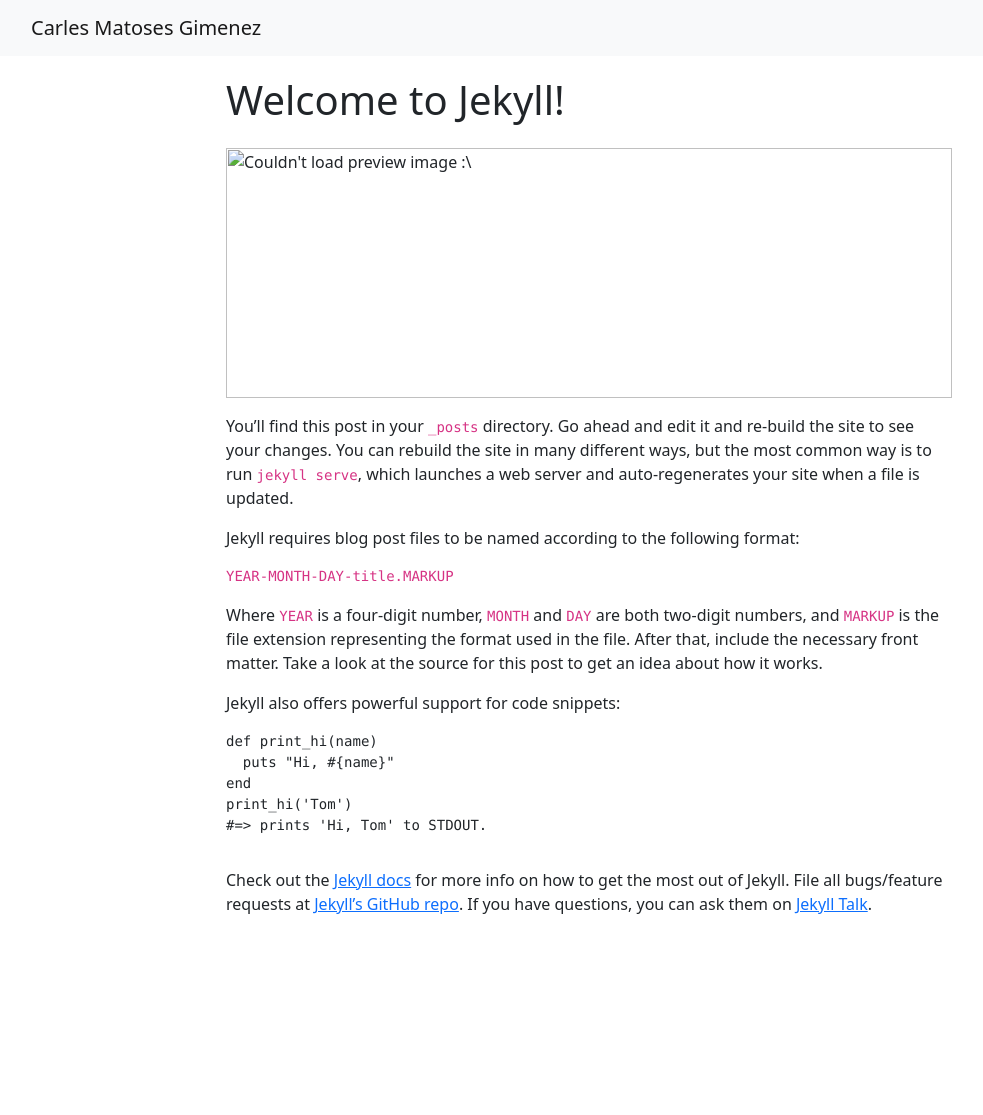
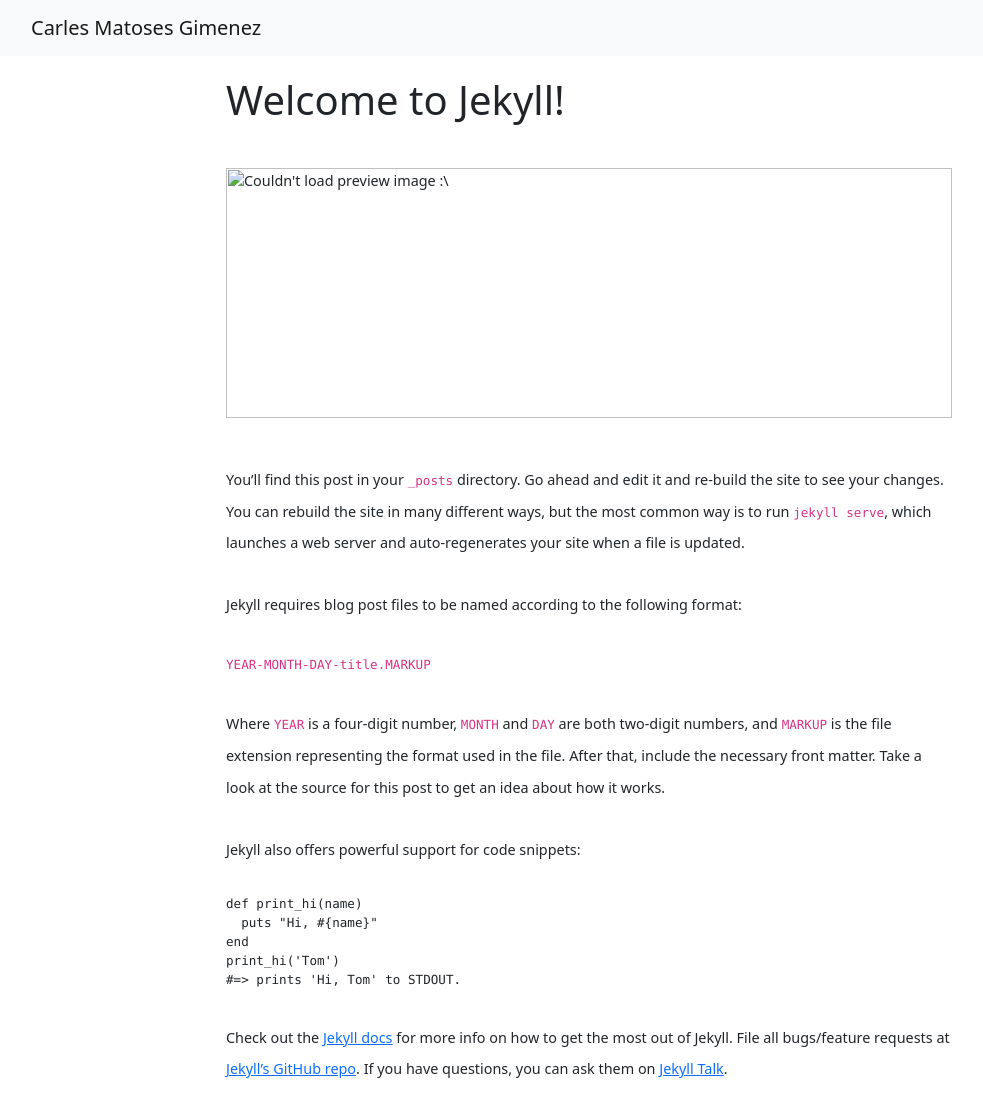
Before and after one commit to carlesmatoses/carlesmatoses.github.io, a Jekyll site: the page built from _posts/2024-04-21-welcome-to-jekyll.markdown, in a window 1280 px wide. Shown: the whole page, without its empty margins (51-1034 px from the left). Built offline with Jekyll 4.4.1, drawn with Linux system fonts in a browser that asks for light colours; before the commit the page ends 932 px from its top, so only the background shows below that.

Commit message:
add postPage style to wrapper

```diff
--- a/_layouts/wrapper.html
+++ b/_layouts/wrapper.html
@@ -1,6 +1,7 @@
 ---
 ---
 <link rel="stylesheet" href="/assets/bootstrap-5.0.2-dist/css/bootstrap.min.css">
+<link rel="stylesheet" href="/assets/css/postPage.css">
 <script src="/assets/bootstrap-5.0.2-dist/js/bootstrap.bundle.min.js"></script>
 
 
--- a/assets/css/postPage.css
+++ b/assets/css/postPage.css
@@ -5,9 +5,20 @@
     width: 100%;
     margin: 0px;
     padding: 0px;
+    margin-top: 20px;
+    margin-bottom: 30px;
 }
 
 .baseContainer{
     max-width: 750px;
     margin-top: 20px;
 }
+
+body{
+    font-size: 90%; /* Adjust the font size as needed */
+    font-weight: 300;
+}
+p{
+    line-height: 2.2;
+    margin-bottom: 30px;
+}
```
